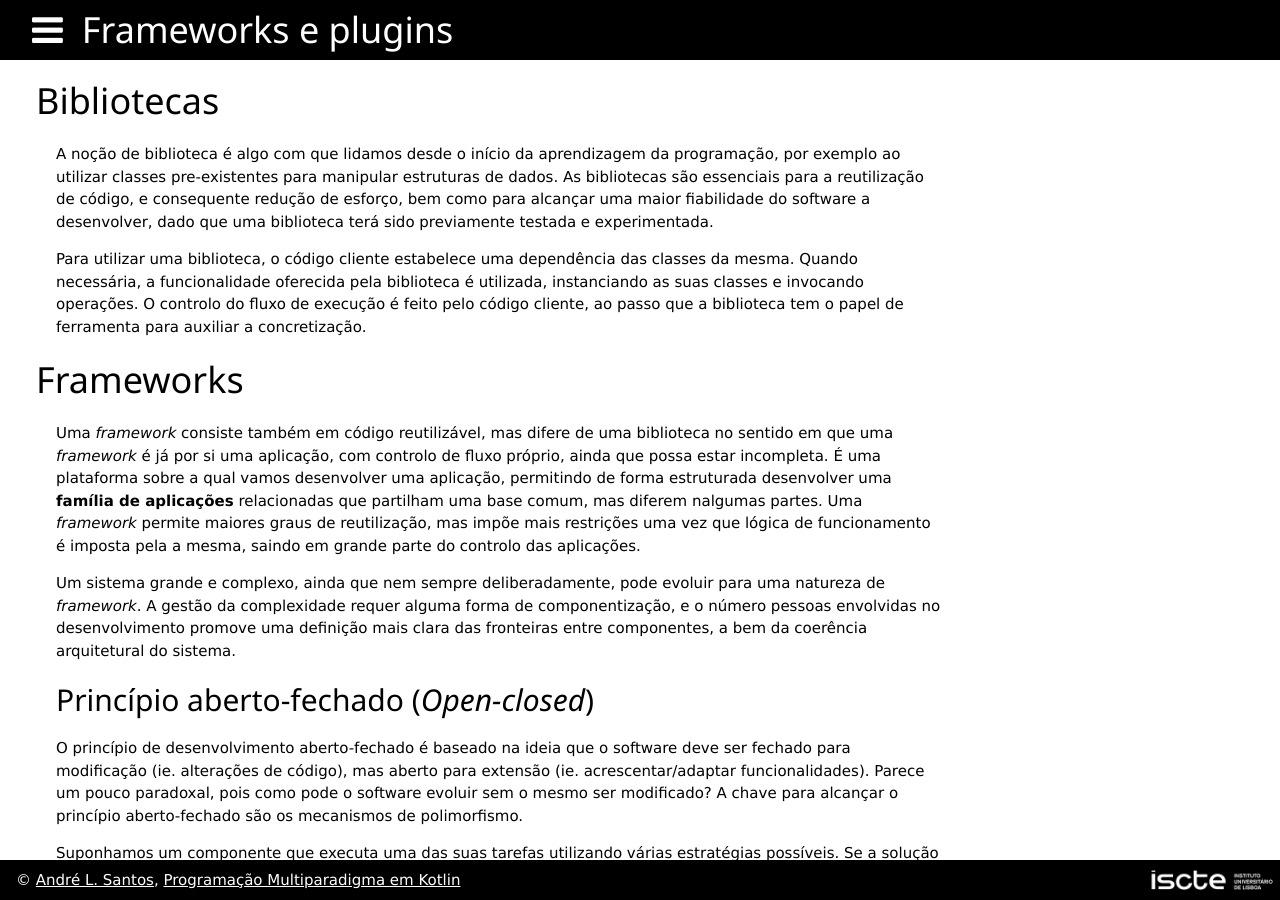
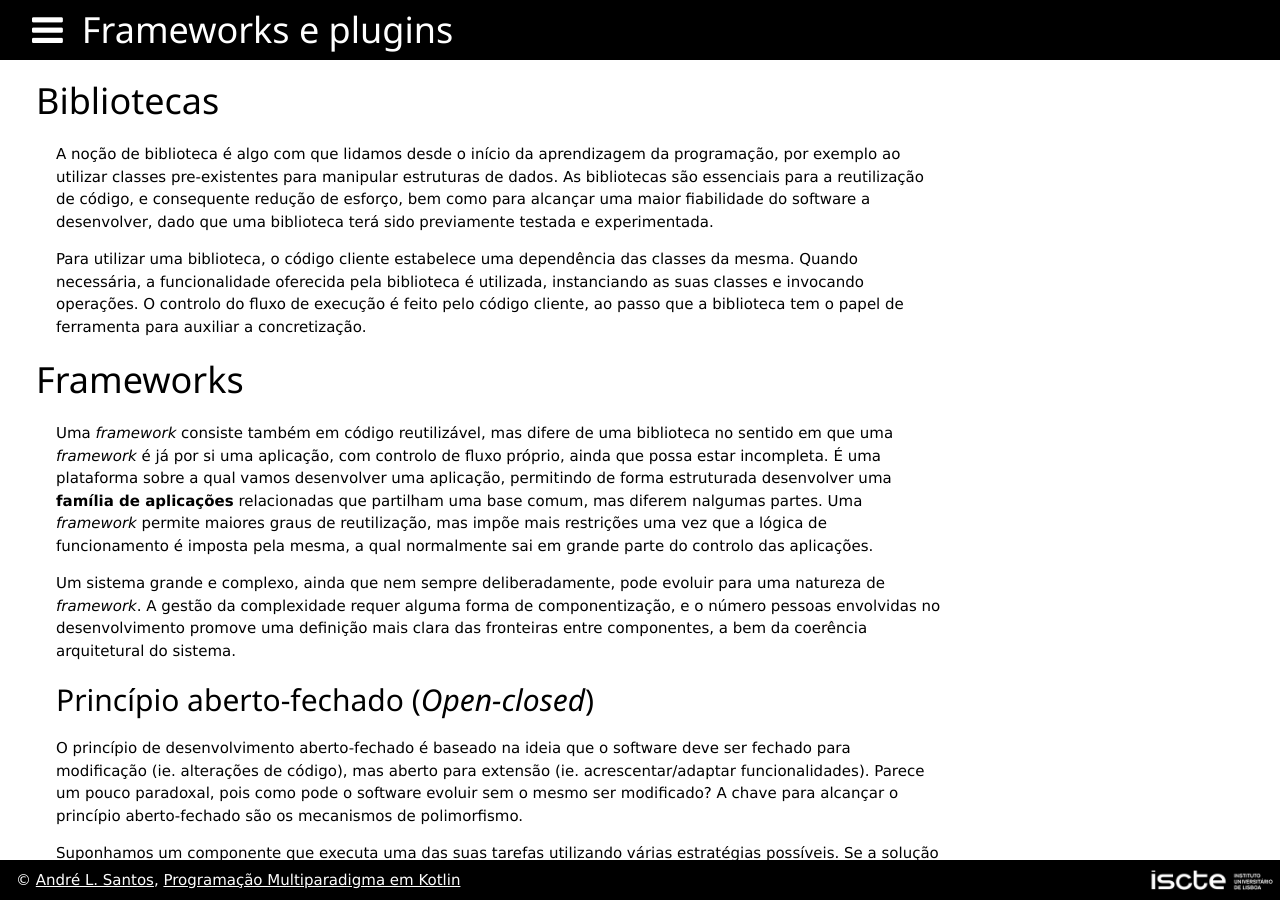
Before and after one commit to andre-santos-pt/andre-santos-pt.github.io, a Jekyll site: the page built from kotlin/metaprogramacao/frameworks.md, in a window 1280 px wide and 900 px high. Built offline with Jekyll 4.4.1, drawn with Linux system fonts in a browser that asks for light colours; nearby versions of some CDN libraries.

Commit message:
Update frameworks.md

```diff
--- a/kotlin/metaprogramacao/frameworks.md
+++ b/kotlin/metaprogramacao/frameworks.md
@@ -10,7 +10,7 @@ Para utilizar uma biblioteca, o código cliente estabelece uma dependência das
 
 # Frameworks
 Uma *framework* consiste também em código reutilizável, mas difere de uma biblioteca no sentido em que uma *framework* é já por si uma aplicação, com controlo de fluxo próprio, ainda que possa estar incompleta.
-É uma plataforma sobre a qual vamos desenvolver uma aplicação, permitindo de forma estruturada desenvolver uma **família de aplicações** relacionadas que partilham uma base comum, mas diferem nalgumas partes. Uma *framework* permite maiores graus de reutilização, mas impõe mais restrições uma vez que lógica de funcionamento é imposta pela a mesma, saindo em grande parte do controlo das aplicações.
+É uma plataforma sobre a qual vamos desenvolver uma aplicação, permitindo de forma estruturada desenvolver uma **família de aplicações** relacionadas que partilham uma base comum, mas diferem nalgumas partes. Uma *framework* permite maiores graus de reutilização, mas impõe mais restrições uma vez que a lógica de funcionamento é imposta pela mesma, a qual normalmente sai em grande parte do controlo das aplicações.
 
 Um sistema grande e complexo, ainda que nem sempre deliberadamente, pode evoluir para uma natureza de *framework*. A gestão da complexidade requer alguma forma de componentização, e o número pessoas envolvidas no desenvolvimento promove uma definição mais clara das fronteiras entre componentes, a bem da coerência arquitetural do sistema.
 
```
